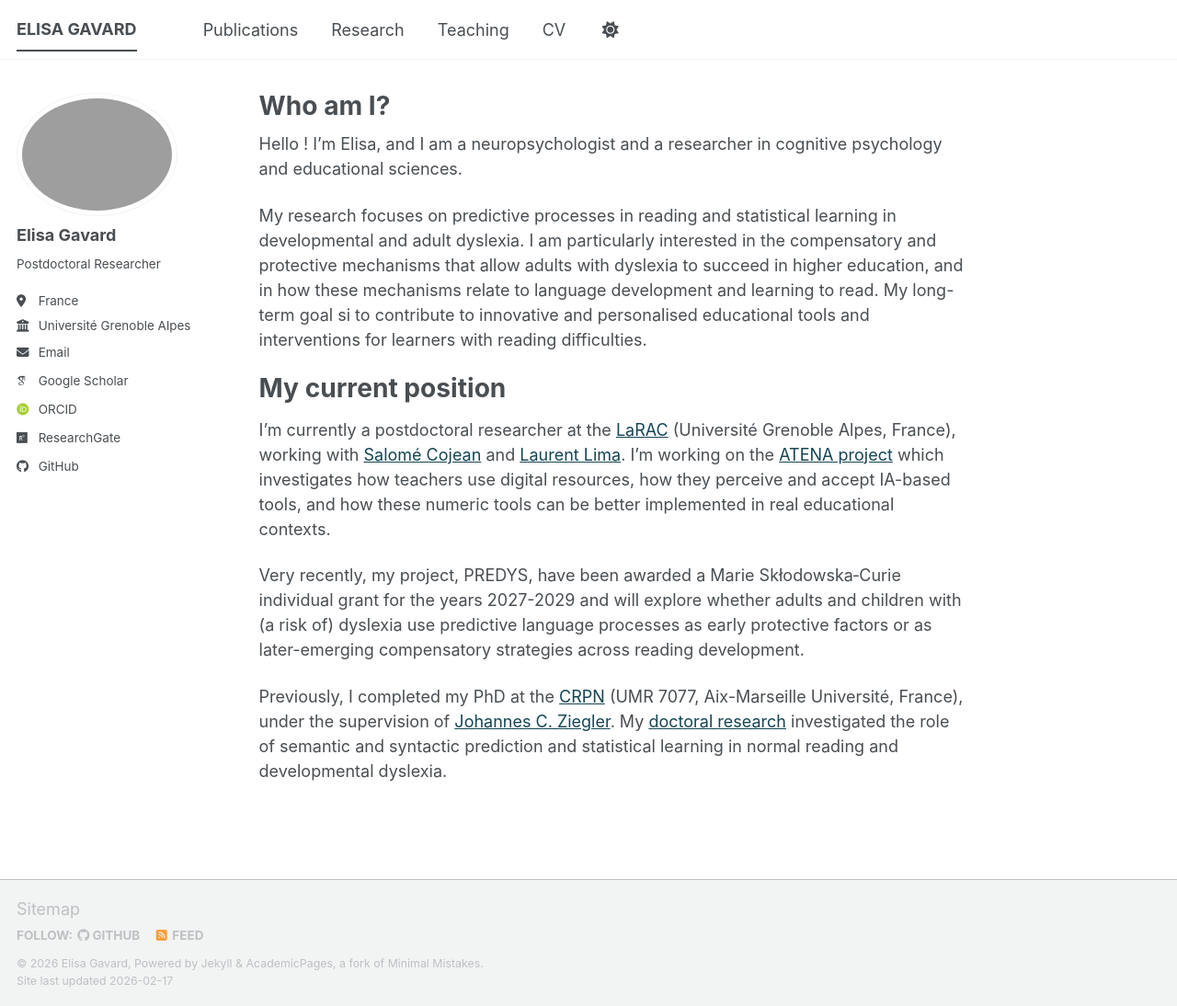
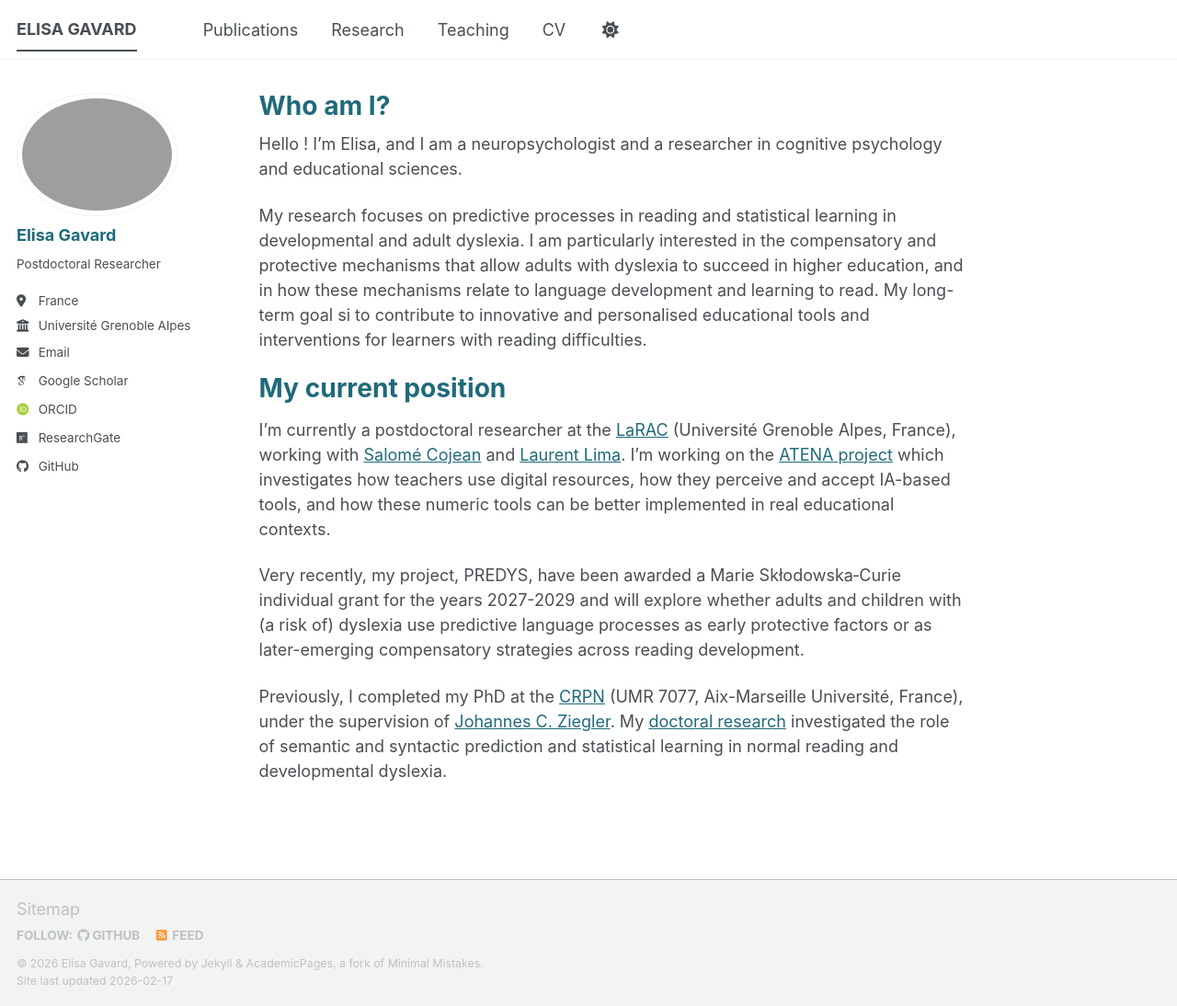
Before and after one commit to elisagavard/elisagavard.github.io, a Jekyll site: the page built from _pages/about.md, in a window 1280 px wide and 1094 px high. Shown: the whole window at 92% size. Built offline with Jekyll 4.4.1, drawn with Linux system fonts in a browser that asks for light colours; some web fonts are replaced; a script bundle is joined from its source files by our own code; library files that are not in the unit come from our copies.

Commit message:
Update main.scss

```diff
--- a/assets/css/main.scss
+++ b/assets/css/main.scss
@@ -50,12 +50,17 @@
 
 /* Couleur des liens en vert forêt */
 a {
-  color: #154554;          /* bleu pétrole */
+  color: #1F6A7A;
   text-decoration: none;
 }
 
 a:hover,
 a:focus {
-  color: #0f3640;          /* un bleu un peu plus sombre au survol */
+  color: #15515E;
   text-decoration: underline;
 }
+
+/* Couleur des titres */
+h1, h2, h3, h4 {
+  color: #1F6A7A;
+}
```
